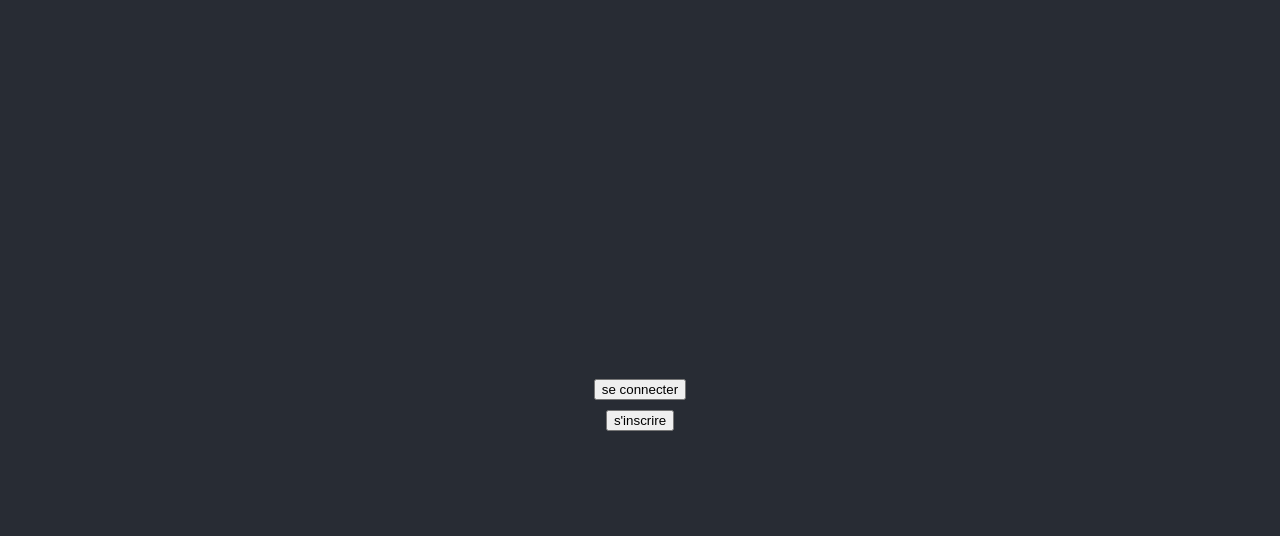
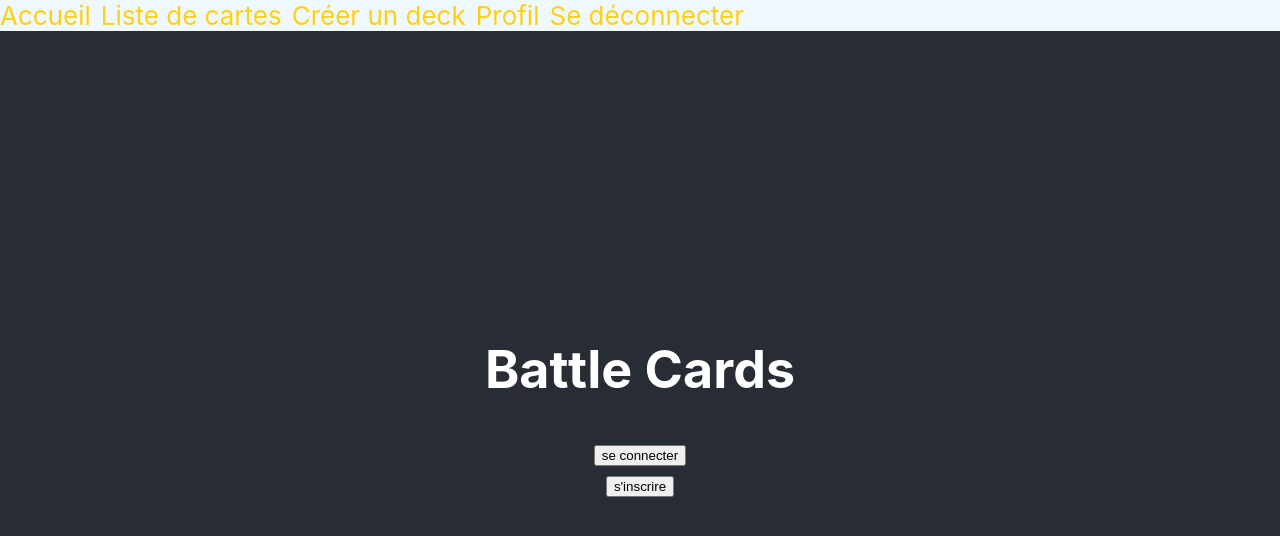
Before and after one commit to T-Vinhphat/battlecards-frontend, a React (Create React App) app: page / in a window 1280 px wide. Shown: the top 536 px of the page. Built offline with nearby package versions, Linux system fonts and the light colour scheme.

Commit message:
navbar added

```diff
--- a/src/App.js
+++ b/src/App.js
@@ -7,12 +7,14 @@ import Signup from "./views/auth/signup";
 import CreateDeck from "./views/Cards/Form";
 import Accueil from "./views/Accueil/Display";
 import LoginPage from "./views/auth/Login";
+import { Navbar } from "./components/navbar/navbar";
 
 function App() {
   return (
     <div className="App">
       <header className="App-header">
         <Router>
+          <Navbar></Navbar>
           <Routes>
             <Route path="/" element={<Accueil />} />
             <Route path="/profil/:id" element={<Profil />} />
--- /dev/null
+++ b/src/components/navbar/navbar.css
@@ -0,0 +1,19 @@
+.navbar {
+  background-color: aliceblue;
+  top: 0;
+  position: absolute;
+  width: 100%;
+  display: flex;
+  flex-direction: row;
+  gap: 10px;
+}
+
+.navbar .element {
+  text-decoration: none;
+  color: rgb(252, 209, 18);
+}
+
+.navbar .disconnect {
+  cursor: pointer;
+  color: rgb(252, 209, 18);
+}
--- /dev/null
+++ b/src/components/navbar/navbar.js
@@ -0,0 +1,33 @@
+import { Link, useNavigate } from "react-router-dom";
+
+import "../navbar/navbar.css";
+
+export function Navbar(setConnected) {
+  const navigate = useNavigate();
+
+  function disconnect() {
+    navigate("/");
+    setConnected(false);
+    localStorage.removeItem("jwt");
+  }
+
+  return (
+    <nav className="navbar">
+      <Link className="element" to="/">
+        Accueil
+      </Link>
+      <Link className="element" to="/cards">
+        Liste de cartes
+      </Link>
+      <Link className="element" to="/create">
+        Créer un deck
+      </Link>
+      <Link className="element" to="/profil">
+        Profil
+      </Link>
+      <a className="element disconnect" onClick={disconnect}>
+        Se déconnecter
+      </a>
+    </nav>
+  );
+}
--- a/src/views/Accueil/Display.js
+++ b/src/views/Accueil/Display.js
@@ -6,6 +6,7 @@ function Accueil() {
   return (
     <div>
       <div>
+        <h1>Battle Cards</h1>
         <button
           onClick={() => {
             navigate("/login");
```
